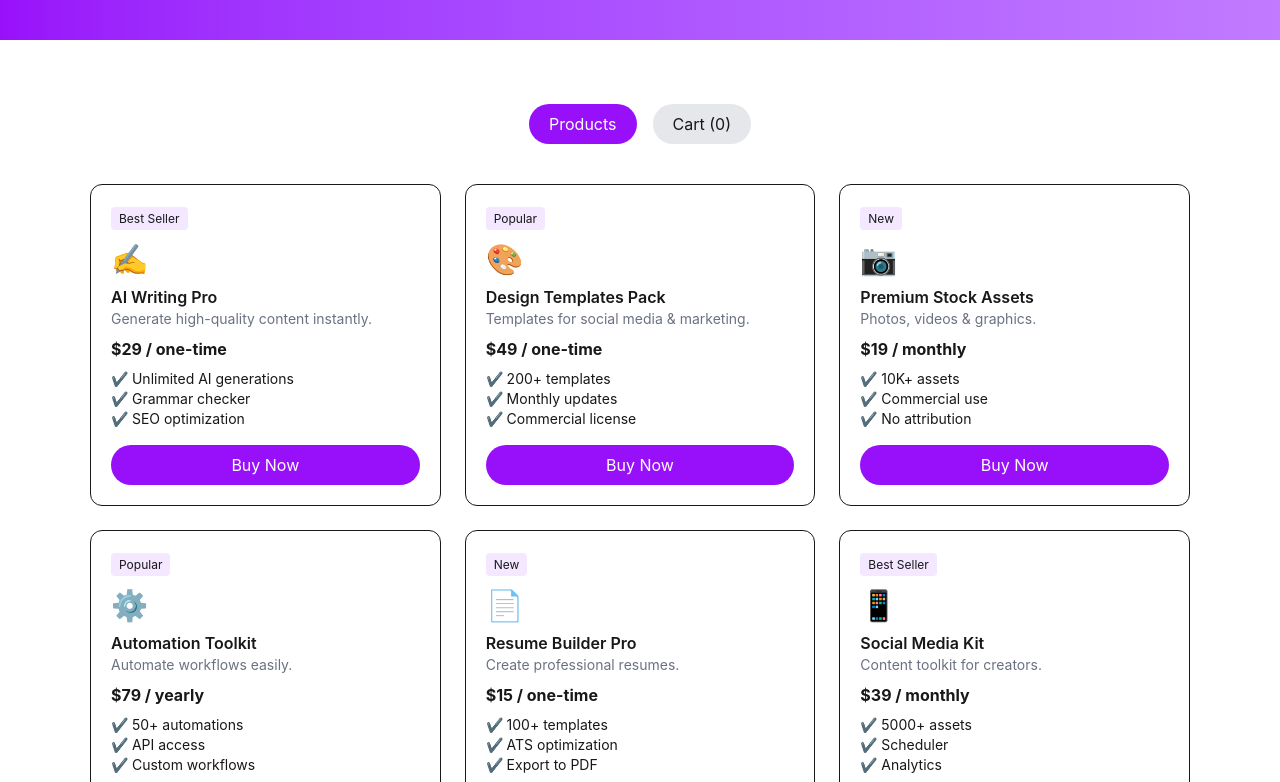
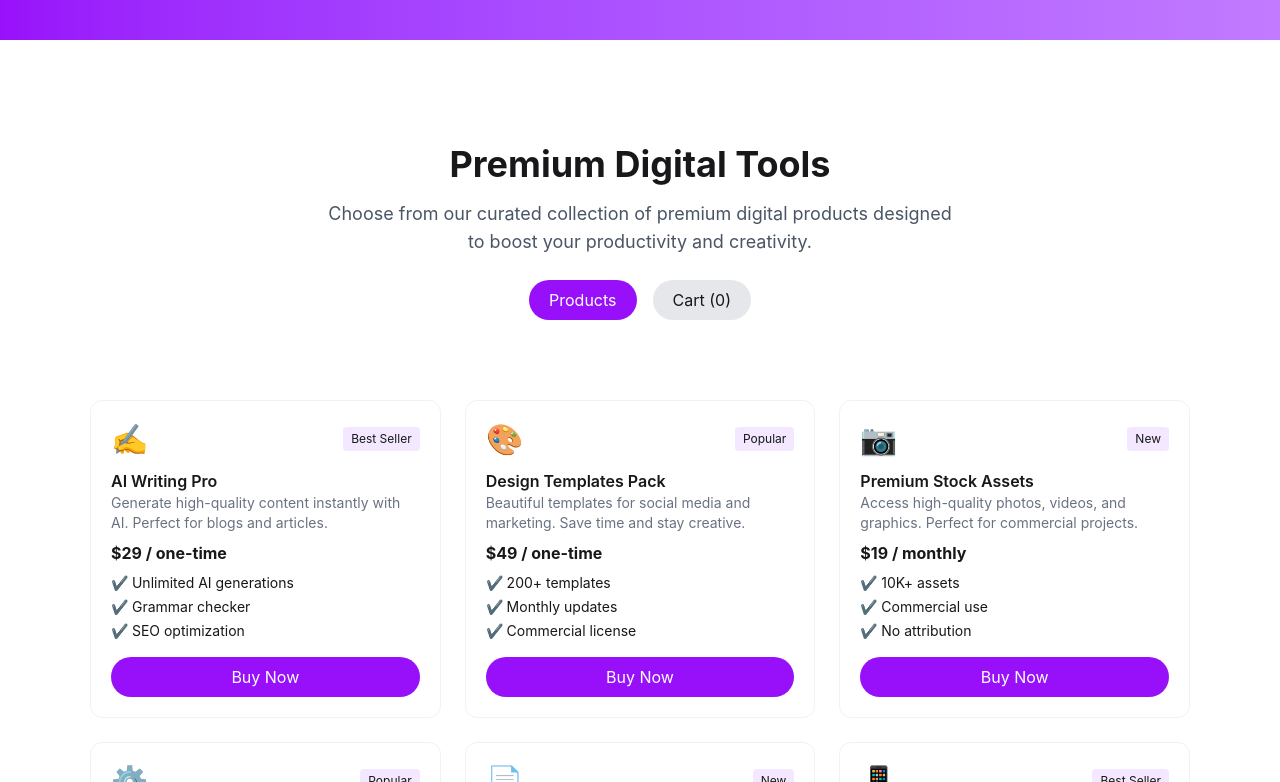
Before and after one commit to Monoaratasnim/B13-A06, a React (Vite) app: page / in a window 1280 px wide. Shown: the part 1018-1800 px from the top of the page. Built offline with nearby package versions, Linux system fonts and the light colour scheme.

Commit message:
products.json code updated

```diff
--- a/package.json
+++ b/package.json
@@ -13,6 +13,7 @@
     "@tailwindcss/vite": "^4.2.2",
     "react": "^19.2.4",
     "react-dom": "^19.2.4",
+    "react-toastify": "^11.0.5",
     "tailwindcss": "^4.2.2"
   },
   "devDependencies": {
--- /dev/null
+++ b/public/products.json
@@ -0,0 +1,68 @@
+[
+  {
+    "id": 1,
+    "name": "AI Writing Pro",
+    "description": "Generate high-quality content instantly with AI. Perfect for blogs and articles.",
+    "price": 29,
+    "period": "one-time",
+    "tag": "Best Seller",
+    "tagType": "best",
+    "features": ["Unlimited AI generations", "Grammar checker", "SEO optimization"],
+    "icon": "✍️"
+  },
+  {
+    "id": 2,
+    "name": "Design Templates Pack",
+    "description": "Beautiful templates for social media and marketing. Save time and stay creative.",
+    "price": 49,
+    "period": "one-time",
+    "tag": "Popular",
+    "tagType": "popular",
+    "features": ["200+ templates", "Monthly updates", "Commercial license"],
+    "icon": "🎨"
+  },
+  {
+    "id": 3,
+    "name": "Premium Stock Assets",
+    "description": "Access high-quality photos, videos, and graphics. Perfect for commercial projects.",
+    "price": 19,
+    "period": "monthly",
+    "tag": "New",
+    "tagType": "new",
+    "features": ["10K+ assets", "Commercial use", "No attribution"],
+    "icon": "📷"
+  },
+  {
+    "id": 4,
+    "name": "Automation Toolkit",
+    "description": "Automate your workflows easily. Save time and increase your productivity daily.",
+    "price": 79,
+    "period": "yearly",
+    "tag": "Popular",
+    "tagType": "popular",
+    "features": ["50+ automations", "API access", "Custom workflows"],
+    "icon": "⚙️"
+  },
+  {
+    "id": 5,
+    "name": "Resume Builder Pro",
+    "description": "Create professional resumes quickly. ATS-friendly and fully customizable for every job.",
+    "price": 15,
+    "period": "one-time",
+    "tag": "New",
+    "tagType": "new",
+    "features": ["100+ templates", "ATS optimization", "Export to PDF"],
+    "icon": "📄"
+  },
+  {
+    "id": 6,
+    "name": "Social Media Kit",
+    "description": "Complete content toolkit for creators. Plan, schedule, and analyze your posts.",
+    "price": 39,
+    "period": "monthly",
+    "tag": "Best Seller",
+    "tagType": "best",
+    "features": ["5000+ assets", "Scheduler", "Analytics"],
+    "icon": "📱"
+  }
+]
--- a/src/App.jsx
+++ b/src/App.jsx
@@ -1,22 +1,38 @@
-import { useState } from 'react'
-import './App.css'
+import { useState, useEffect } from 'react';
+import './App.css';
 import Navbar from './components/navbar/Navbar.jsx';
 import HeroSection from './components/HeroSection.jsx';
 import MainSection from './components/MainSection.jsx';
-
-
+import { ToastContainer } from "react-toastify";
+import "react-toastify/dist/ReactToastify.css";
 
 function App() {
+  const [cart, setCart] = useState([]);
+  const [products, setProducts] = useState([]);
 
-  const [cart, setCart] = useState([]);
+  // Fetch products from public/products.json
+  useEffect(() => {
+    fetch('/products.json')
+      .then(res => res.json())
+      .then(data => setProducts(data))
+      .catch(err => console.error('Error fetching products:', err));
+  }, []);
 
   return (
     <>
+      {/* Navbar with cart count */}
+      <Navbar cartCount={cart.length} />
 
-      <Navbar cartCount={cart.length} />
+      {/* Hero Section */}
       <HeroSection />
-      <MainSection cart={cart} setCart={setCart} />
+
+      {/* Main Section with products */}
+      <MainSection cart={cart} setCart={setCart} products={products} />
+
+      {/* Toast notifications */}
+      <ToastContainer position="top-right" autoClose={2000} />
     </>
   );
 }
-export default App
+
+export default App;
--- a/src/components/MainSection.jsx
+++ b/src/components/MainSection.jsx
@@ -1,25 +1,54 @@
 import React, { useState } from "react";
-import { products } from "../data/products";
+import { toast } from "react-toastify";
 
-const MainSection = ({ cart, setCart }) => {
+const MainSection = ({ cart, setCart, products }) => {
   const [activeTab, setActiveTab] = useState("products");
 
+  // ✅ Add to Cart
   const addToCart = (product) => {
+    const exists = cart.find((item) => item.id === product.id);
+
+    if (exists) {
+      toast.warning("Item already in cart ⚠️");
+      return;
+    }
+
     setCart([...cart, product]);
+    toast.success(`${product.name} added to cart 🛒`);
   };
 
+  // ✅ Remove from Cart
   const removeFromCart = (id) => {
+    const item = cart.find((i) => i.id === id);
     setCart(cart.filter((item) => item.id !== id));
+    toast.error(`${item.name} removed from cart ❌`);
   };
 
+  // ✅ Checkout
   const clearCart = () => {
+    if (cart.length === 0) {
+      toast.info("Cart is already empty ⚠️");
+      return;
+    }
+
     setCart([]);
+    toast.success("Order placed successfully 🎉");
   };
 
   const total = cart.reduce((sum, item) => sum + item.price, 0);
 
   return (
     <section className="max-w-275 mx-auto py-16">
+
+      {/* 🔹 Heading */}
+      <div className="text-center max-w-2xl mx-auto px-4 py-10">
+        <h2 className="text-3xl md:text-4xl font-bold mb-4">
+          Premium Digital Tools
+        </h2>
+        <p className="text-gray-600 text-base md:text-lg mb-6">
+          Choose from our curated collection of premium digital products designed
+          to boost your productivity and creativity.
+        </p>
 
         {/* 🔹 Toggle */}
         <div className="flex justify-center gap-4">
@@ -45,53 +74,68 @@ const MainSection = ({ cart, setCart }) => {
             Cart ({cart.length})
           </button>
         </div>
+      </div>
 
       {/* 🔹 PRODUCTS */}
       {activeTab === "products" && (
         <div className="grid md:grid-cols-2 lg:grid-cols-3 gap-6 mt-10">
-          {products.map((p) => (
-            <div key={p.id} className="border p-5 rounded-xl">
+          {products.map((p) => {
+            const isInCart = cart.some((item) => item.id === p.id);
 
+            return (
+              <div key={p.id} className="border border-[#F2F2F2] p-5 rounded-xl">
+                <div className="flex items-center justify-between">
+                  <div className="text-3xl">{p.icon}</div>
                   <span className="text-xs bg-purple-100 px-2 py-1 rounded">
                     {p.tag}
                   </span>
+                </div>
 
-              <div className="text-3xl mt-3">{p.icon}</div>
-
-              <h3 className="font-semibold mt-2">{p.name}</h3>
+                <h3 className="font-semibold mt-3">{p.name}</h3>
                 <p className="text-sm text-gray-500">{p.description}</p>
 
                 <p className="font-bold mt-2">
                   ${p.price} / {p.period}
                 </p>
 
-              <ul className="text-sm mt-2">
+                <ul className="text-sm mt-2 space-y-1">
                   {p.features.map((f, i) => (
                     <li key={i}>✔ {f}</li>
                   ))}
                 </ul>
 
+                {/* ✅ Button */}
                 <button
                   onClick={() => addToCart(p)}
-                className="mt-4 w-full py-2 bg-purple-600 text-white rounded-full"
+                  disabled={isInCart}
+                  className={`mt-4 w-full py-2 rounded-full transition-all duration-300 ${
+                    isInCart
+                      ? "bg-green-500 text-white cursor-not-allowed"
+                      : "bg-purple-600 text-white hover:bg-purple-700"
+                  }`}
                 >
-                Buy Now
+                  {isInCart ? "Added to Cart!" : "Buy Now"}
                 </button>
               </div>
-          ))}
+            );
+          })}
         </div>
       )}
 
       {/* 🔹 CART */}
       {activeTab === "cart" && (
-        <div className="mt-10 border p-6 rounded-xl">
+        <div className="mt-10 border border-[#F2F2F2] p-6 rounded-xl max-w-2xl mx-auto">
+          <h2 className="text-[#101727] font-bold mb-4">Your Cart</h2>
 
           {cart.length === 0 ? (
             <p className="text-center text-gray-500">Cart is empty</p>
           ) : (
             <>
               {cart.map((item) => (
-                <div key={item.id} className="flex justify-between bg-gray-100 p-4 rounded mb-3">
+                <div
+                  key={item.id}
+                  className="flex justify-between bg-gray-100 p-4 rounded mb-3"
+                >
                   <div className="flex gap-3">
                     <span>{item.icon}</span>
                     <div>
@@ -116,7 +160,7 @@ const MainSection = ({ cart, setCart }) => {
 
               <button
                 onClick={clearCart}
-                className="mt-4 w-full py-3 bg-purple-600 text-white rounded-full"
+                className="mt-4 w-full py-3 bg-purple-600 text-white rounded-full hover:bg-purple-700"
               >
                 Proceed to Checkout
               </button>
--- a/src/components/navbar/Navbar.jsx
+++ b/src/components/navbar/Navbar.jsx
@@ -26,16 +26,38 @@ const Navbar = ({ cartCount }) => {
         </div>
 
         {/* 🔹 RIGHT */}
-        <div className="flex items-center gap-5">
+     <div className="flex items-center gap-5">
 
-       <div className="flex items-center gap-1 cursor-pointer">
-  <svg xmlns="http://www.w3.org/2000/svg"
-       className="h-5 w-5 text-gray-600"
-       fill="none" viewBox="0 0 24 24" stroke="currentColor">
-    <path strokeLinecap="round" strokeLinejoin="round" strokeWidth="2"
-          d="M3 3h2l.4 2M7 13h10l4-8H5.4M7 13L5.4 5" />
-  </svg>
-  <span className="text-sm font-medium">{cartCount}</span>
+  <div className="relative flex items-center cursor-pointer">
+
+    {/* 🛒 Cart Icon with wheels */}
+    <svg
+      xmlns="http://www.w3.org/2000/svg"
+      className="h-5 w-5 text-gray-600"
+      fill="none"
+      viewBox="0 0 24 24"
+      stroke="currentColor"
+    >
+      <path
+        strokeLinecap="round"
+        strokeLinejoin="round"
+        strokeWidth="2"
+        d="M3 3h2l.4 2M7 13h10l4-8H5.4"
+      />
+      {/* wheels */}
+      <circle cx="9" cy="20" r="1.3" />
+      <circle cx="17" cy="20" r="1.3" />
+    </svg>
+
+    {/* 🔴 Badge on top */}
+    {cartCount > 0 && (
+      <span className="absolute -top-2 -right-2 bg-red-500 text-white text-[10px] font-bold px-1 rounded-full">
+        {cartCount}
+      </span>
+    )}
+
+
+
 </div>
 
           {/* Login */}
--- a/src/data/products.js
+++ /dev/null
@@ -1,68 +0,0 @@
-export const products = [
-  {
-    id: 1,
-    name: "AI Writing Pro",
-    description: "Generate high-quality content instantly.",
-    price: 29,
-    period: "one-time",
-    tag: "Best Seller",
-    tagType: "best",
-    features: ["Unlimited AI generations", "Grammar checker", "SEO optimization"],
-    icon: "✍️",
-  },
-  {
-    id: 2,
-    name: "Design Templates Pack",
-    description: "Templates for social media & marketing.",
-    price: 49,
-    period: "one-time",
-    tag: "Popular",
-    tagType: "popular",
-    features: ["200+ templates", "Monthly updates", "Commercial license"],
-    icon: "🎨",
-  },
-  {
-    id: 3,
-    name: "Premium Stock Assets",
-    description: "Photos, videos & graphics.",
-    price: 19,
-    period: "monthly",
-    tag: "New",
-    tagType: "new",
-    features: ["10K+ assets", "Commercial use", "No attribution"],
-    icon: "📷",
-  },
-  {
-    id: 4,
-    name: "Automation Toolkit",
-    description: "Automate workflows easily.",
-    price: 79,
-    period: "yearly",
-    tag: "Popular",
-    tagType: "popular",
-    features: ["50+ automations", "API access", "Custom workflows"],
-    icon: "⚙️",
-  },
-  {
-    id: 5,
-    name: "Resume Builder Pro",
-    description: "Create professional resumes.",
-    price: 15,
-    period: "one-time",
-    tag: "New",
-    tagType: "new",
-    features: ["100+ templates", "ATS optimization", "Export to PDF"],
-    icon: "📄",
-  },
-  {
-    id: 6,
-    name: "Social Media Kit",
-    description: "Content toolkit for creators.",
-    price: 39,
-    period: "monthly",
-    tag: "Best Seller",
-    tagType: "best",
-    features: ["5000+ assets", "Scheduler", "Analytics"],
-    icon: "📱",
-  },
-];
```
Also changed, not shown: 1 other file (tests, documents, lock files or other folders). Lines whose indentation alone changed are shown as unchanged.
